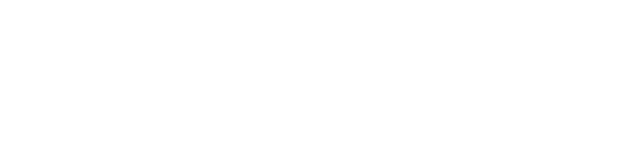
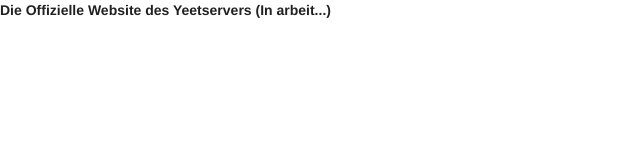
Before and after one commit to oldyeetserver/oldyeetserver.github.io, a plain HTML site: page index.html in a window 1280 px wide. Shown: the whole page, without its empty margins (0-640 px from the left). Drawn offline with nearby package versions, Linux system fonts and the light colour scheme.

Commit message:
Update index.html

```diff
--- a/index.html
+++ b/index.html
@@ -1,11 +1,12 @@
 <!DOCTYPE html>
 <head>
+    <link rel="stylesheet" href="https://fonts.googleapis.com/icon?family=Material+Icons">
+    <link rel="stylesheet" href="https://code.getmdl.io/1.3.0/material.indigo-blue.min.css" />
+    <script defer src="https://code.getmdl.io/1.3.0/material.min.js"></script>
     <title>Yeetserver</title>
 </head>
-
 <body>
 
-
-
+<b>Die Offizielle Website des Yeetservers (In arbeit...)</b>
 
 </body>
```
